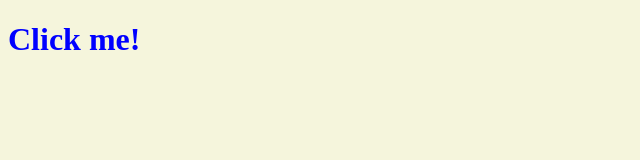
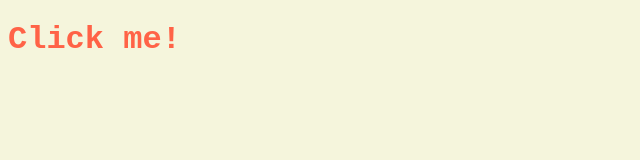
Before and after one commit to shin-122-0/vanilla_JS, a plain HTML site: page index.html in a window 1280 px wide. Both pictures are taken after a click on the element "Click me!". Shown: the whole page, without its empty margins (0-640 px from the left). Drawn offline with Linux system fonts and the light colour scheme.

Commit message:
3.8
classLIst .contains/remove/add

```diff
--- a/app.js
+++ b/app.js
@@ -1,21 +1,13 @@
 const h1 = document.querySelector("div.hello:first-child h1");
 
-//console.dir(h1);
-
-/// === means check equality
-/// = means "IS"
-
 function handleTitleClick(){
-    const currentColor = h1.style.color;
-    ///let으로 변할 수 있는 변수를 생성. 내부는 비어있음.
-    let newColor;
-    if (currentColor === "blue") {
-        newColor = "tomato";
+    const clickedClass = "clicked";
+    if (h1.classList.contains(clickedClass)) {
+        h1.classList.remove(clickedClass);
     }
     else {
-        newColor = "blue";
+        h1.classList.add(clickedClass);
     }
-    h1.style.color = newColor;
 }
 
 h1.onclick = handleTitleClick;
--- a/index.html
+++ b/index.html
@@ -9,7 +9,7 @@
 </head>
 <body>
     <div class="hello">
-        <h1>Click me!</h1>
+        <h1 class="sexy-font">Click me!</h1>
     </div>
     <script src="app.js"></script>
 </body>
--- a/style.css
+++ b/style.css
@@ -1,3 +1,14 @@
 body{
     background-color: beige;
 }
+
+h1{
+    color: cornflowerblue;
+}
+/* active란 클래스 */
+.clicked {
+    color: tomato;
+}
+.sexy-font {
+    font-family: 'Courier New', Courier, monospace;
+}
```
